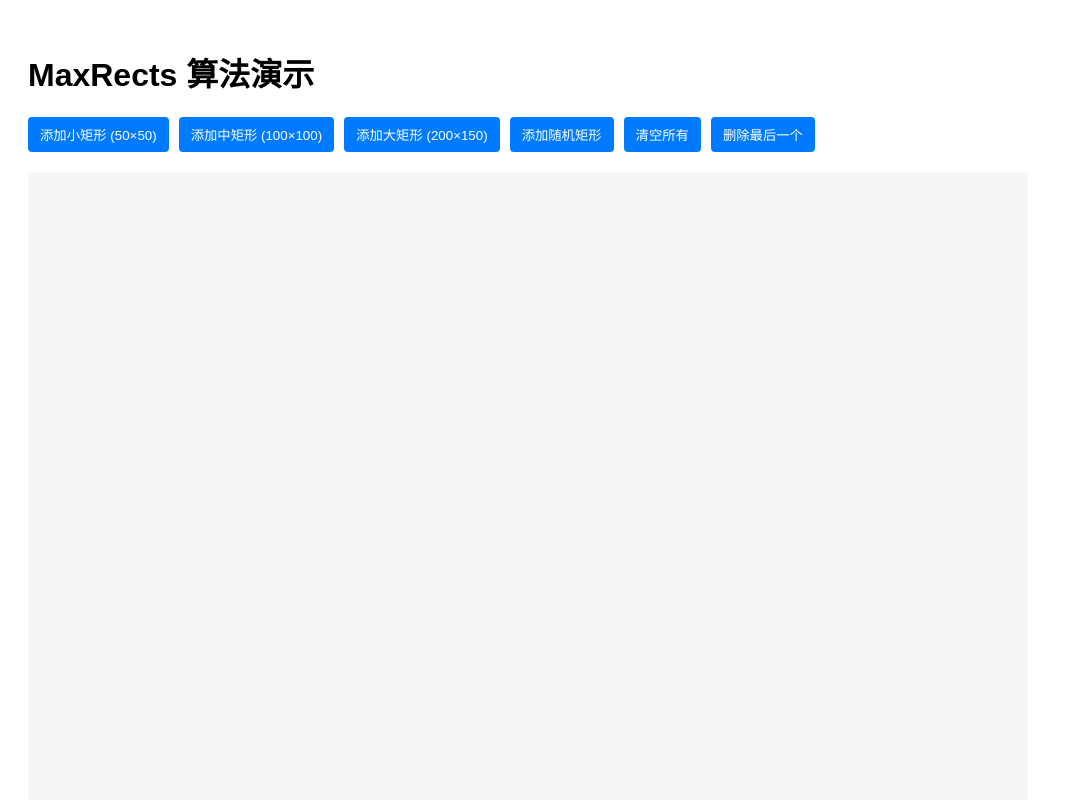
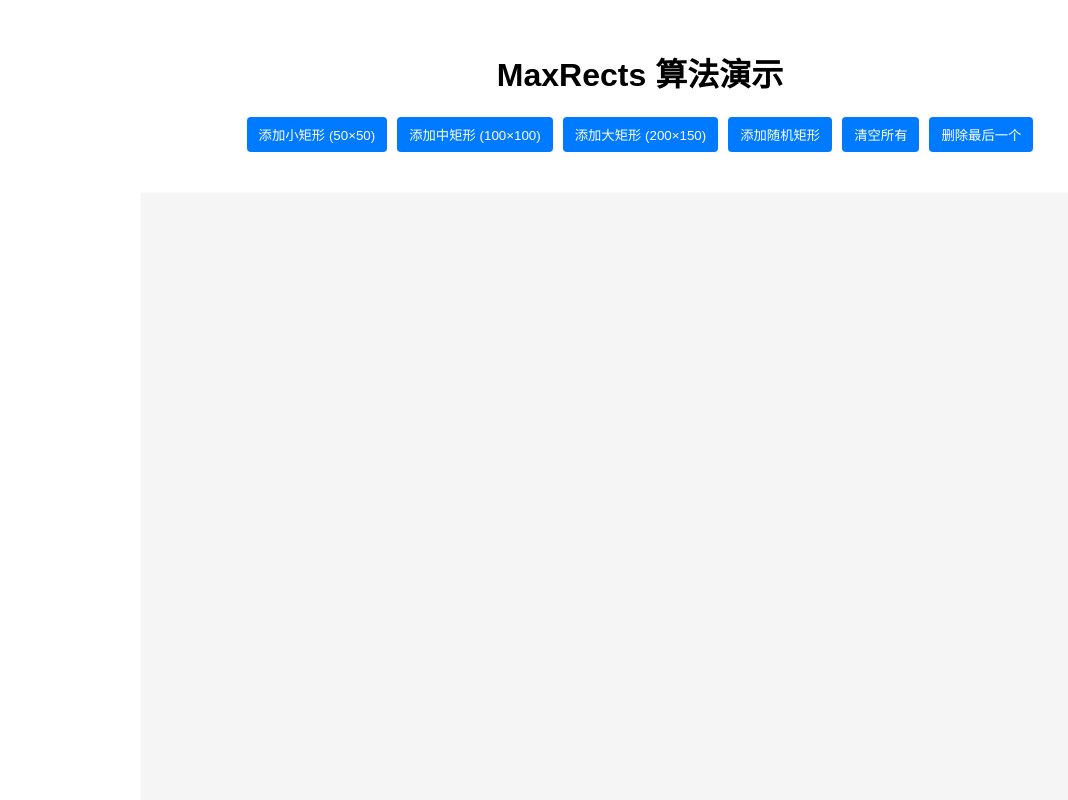
Before and after one commit to gaoyia/Max-Rects, a website: page docs/index.html in a window 1280 px wide. Shown: the top 800 px of the page, without its empty margins (0-1068 px from the left). Drawn offline with Linux system fonts and the light colour scheme.

Commit message:
修复demo部署

```diff
--- a/docs/index.html
+++ b/docs/index.html
@@ -7,12 +7,16 @@
     body {
       font-family: Arial, sans-serif;
       padding: 20px;
+      display: flex;
+      flex-direction: column;
+      align-items: center;
     }
     .controls {
       margin-bottom: 20px;
       display: flex;
       gap: 10px;
       flex-wrap: wrap;
+      justify-content: center;
     }
     button {
       padding: 8px 12px;
@@ -58,6 +62,9 @@
       border-radius: 5px;
       box-shadow: 0 2px 6px rgba(0,0,0,0.1);
     }
+    h1 {
+      text-align: center;
+    }
   </style>
 </head>
 <body>
@@ -79,7 +86,7 @@
   </div>
 
   <script type="module">
-    import { MaxRectsPacker } from '../dist/index.mjs';
+    import { MaxRectsPacker } from './dist/index.mjs';
 
     const container = document.getElementById('container');
     const colors = ['#FF5252', '#FF4081', '#E040FB', '#7C4DFF', '#536DFE', '#448AFF', '#40C4FF', '#18FFFF', '#64FFDA', '#69F0AE', '#B2FF59', '#EEFF41', '#FFFF00', '#FFD740', '#FFAB40', '#FF6E40'];
```
Also changed, not shown: .github/workflows/deploy.yml.
